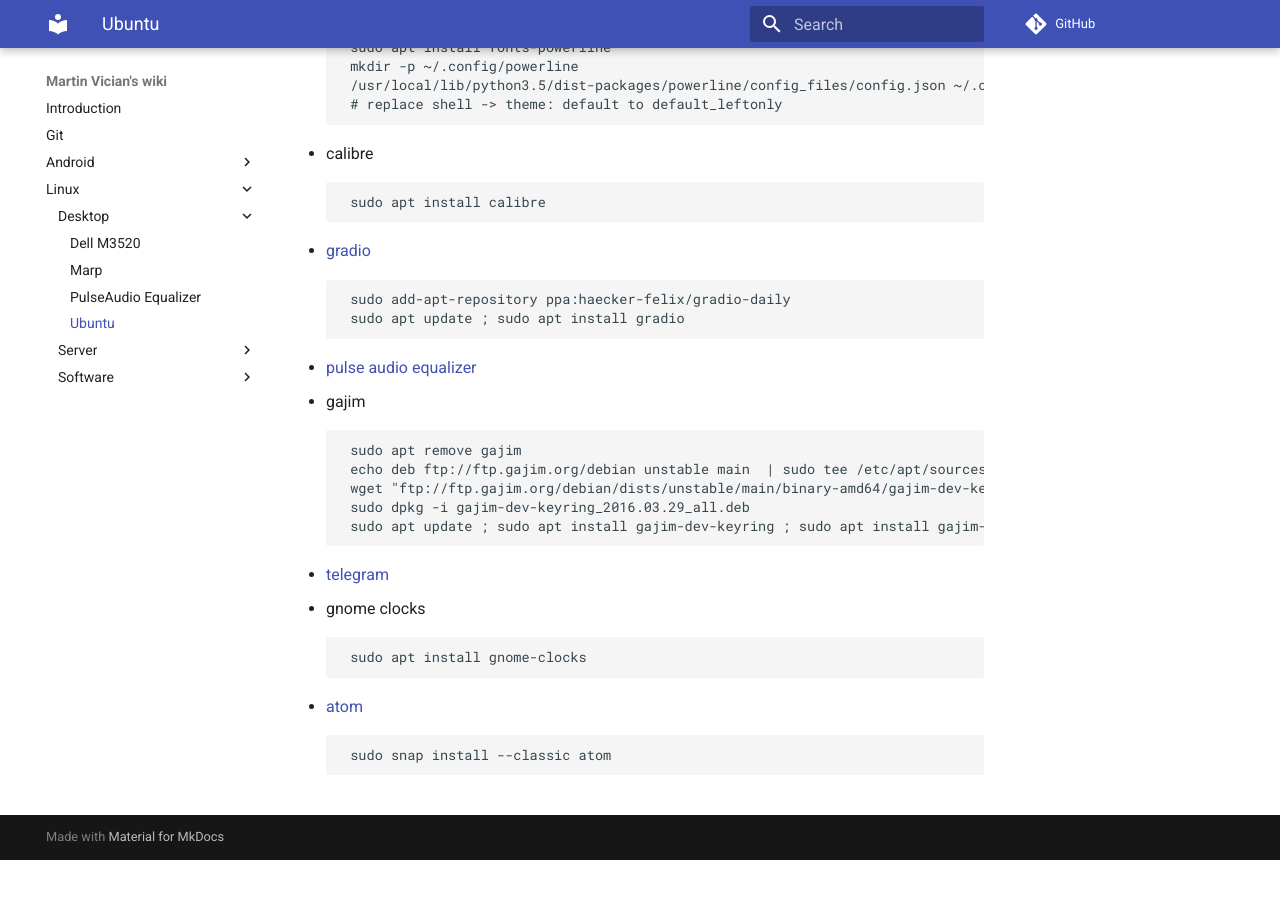
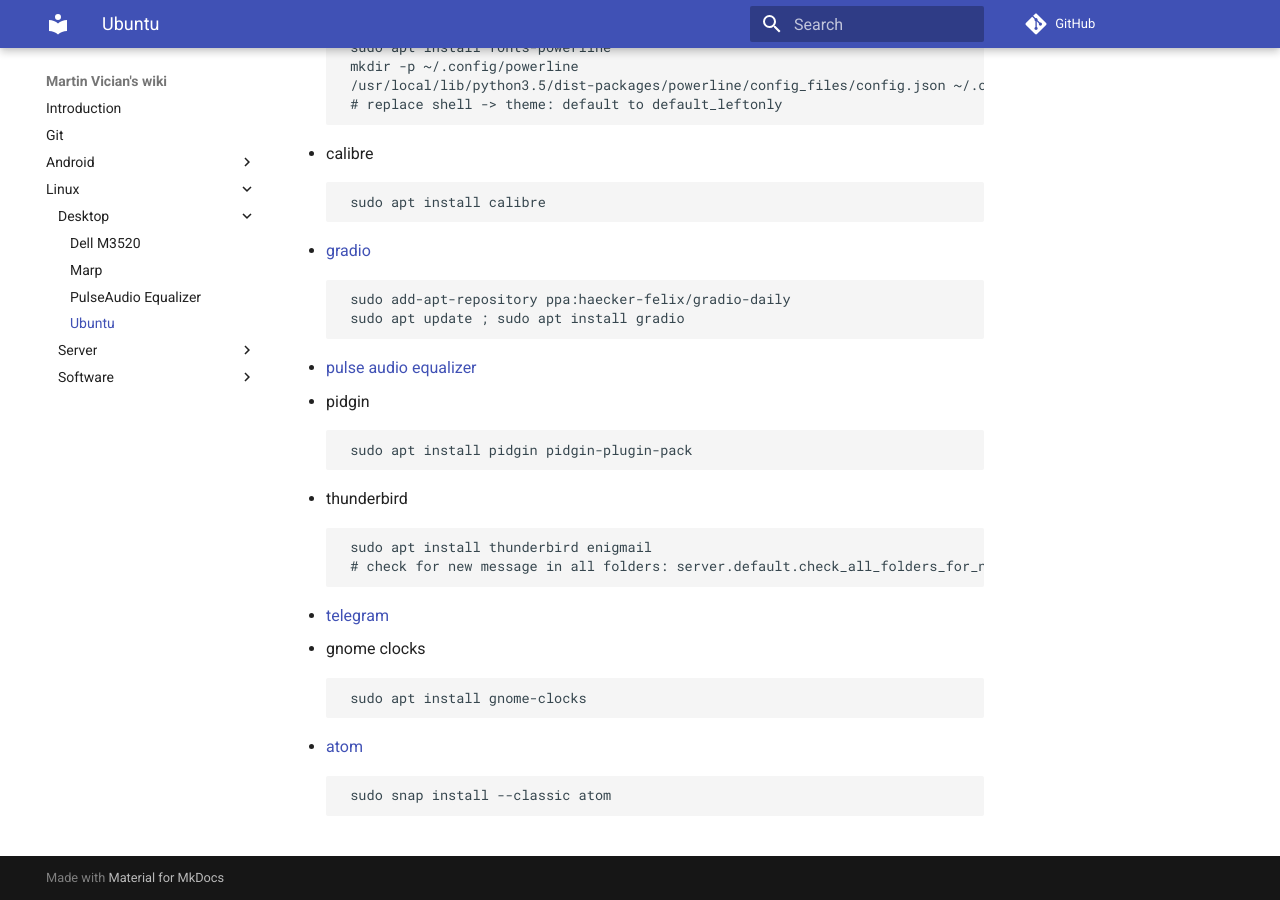
Before and after one commit to vician/wiki, an MkDocs documentation site: the page built from docs/Linux/Desktop/Ubuntu.md, in a window 1280 px wide and 900 px high, scrolled down 1155 px. Built offline with MkDocs 1.6.1 and Material for MkDocs 9.7.7, drawn with Linux system fonts in a browser that asks for light colours; comment, search, counter and statistics services are not loaded; before the commit the page ends 2015 px from its top, so only the background shows below that.

Commit message:
Update Ubuntu.md

```diff
--- a/docs/Linux/Desktop/Ubuntu.md
+++ b/docs/Linux/Desktop/Ubuntu.md
@@ -57,13 +57,14 @@ _What I need on my Ubuntu desktop._
          sudo apt update ; sudo apt install gradio
 
 - [pulse audio equalizer](PulseAudio Equalizer/)
-- gajim
+- pidgin
 
-         sudo apt remove gajim
-         echo deb ftp://ftp.gajim.org/debian unstable main  | sudo tee /etc/apt/sources.list.d/gajim.list
-         wget "ftp://ftp.gajim.org/debian/dists/unstable/main/binary-amd64/gajim-dev-keyring_2016.03.29_all.deb"
-         sudo dpkg -i gajim-dev-keyring_2016.03.29_all.deb
-         sudo apt update ; sudo apt install gajim-dev-keyring ; sudo apt install gajim-nightly
+         sudo apt install pidgin pidgin-plugin-pack
+
+- thunderbird
+
+         sudo apt install thunderbird enigmail
+         # check for new message in all folders: server.default.check_all_folders_for_new → true
 
 - [telegram](https://telegram.org/dl/desktop/linux)
 - gnome clocks
```
